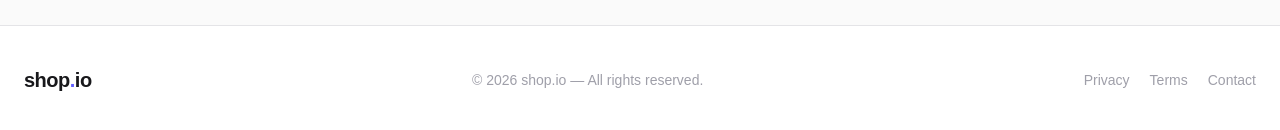
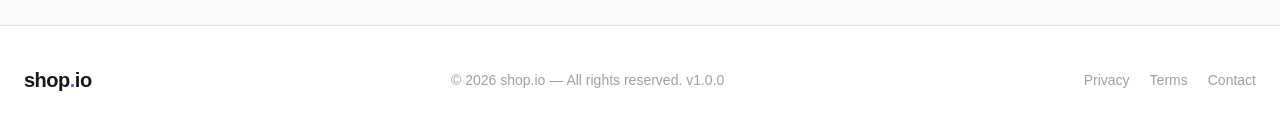
Before and after one commit to Cchin03/SoftwareDeployment, a Next.js app: page /dashboard in a window 1280 px wide. Shown: the part 2011-2141 px from the top of the page. Built offline with nearby package versions, Linux system fonts and the light colour scheme; no server answers; the database is empty.

Commit message:
version 1.0.0

```diff
--- a/src/app/dashboard/page.tsx
+++ b/src/app/dashboard/page.tsx
@@ -326,7 +326,7 @@ export default function ShopDashboard() {
       <footer className="border-t border-zinc-200 bg-white">
         <div className="max-w-7xl mx-auto px-4 sm:px-6 py-10 flex flex-col sm:flex-row items-center justify-between gap-4">
           <span className="text-xl font-bold tracking-tight text-zinc-900">shop<span className="text-indigo-500">.</span>io</span>
-          <p className="text-sm text-zinc-400">© 2026 shop.io — All rights reserved.</p>
+          <p className="text-sm text-zinc-400">© 2026 shop.io — All rights reserved. v1.0.0</p>
           <div className="flex items-center gap-5 text-sm text-zinc-400">
             <a href="#" className="hover:text-zinc-700">Privacy</a>
             <a href="#" className="hover:text-zinc-700">Terms</a>
```
